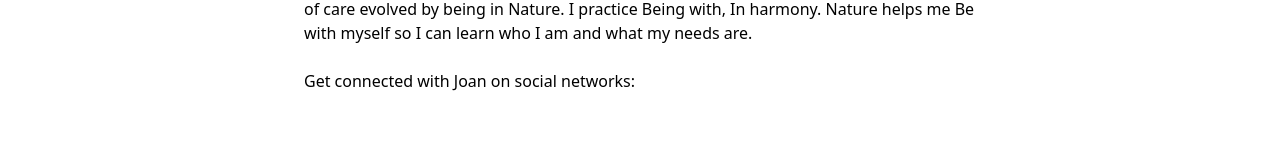
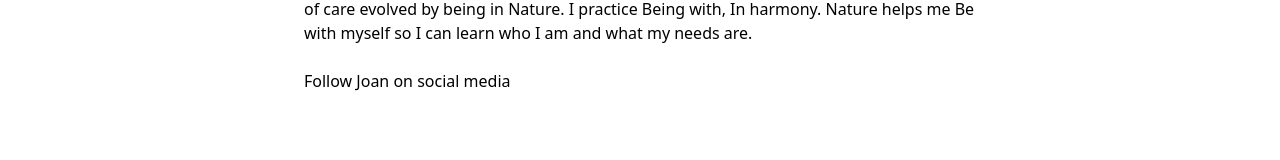
Before and after one commit to DindyalM/joan-3, a SvelteKit app: page / in a window 1280 px wide. Shown: the part 3283-3443 px from the top of the page. Built offline with nearby package versions, Linux system fonts and the light colour scheme.

Commit message:
1 file modified

```diff
--- a/src/routes/+page.svelte
+++ b/src/routes/+page.svelte
@@ -75,7 +75,7 @@
             </p>
         </div>
 				<div class="pt-6">
-				<span>Get connected with Joan on social networks:</span>
+				<span>Follow Joan on social media</span>
 				</div>
       </article>
   </div>
```
